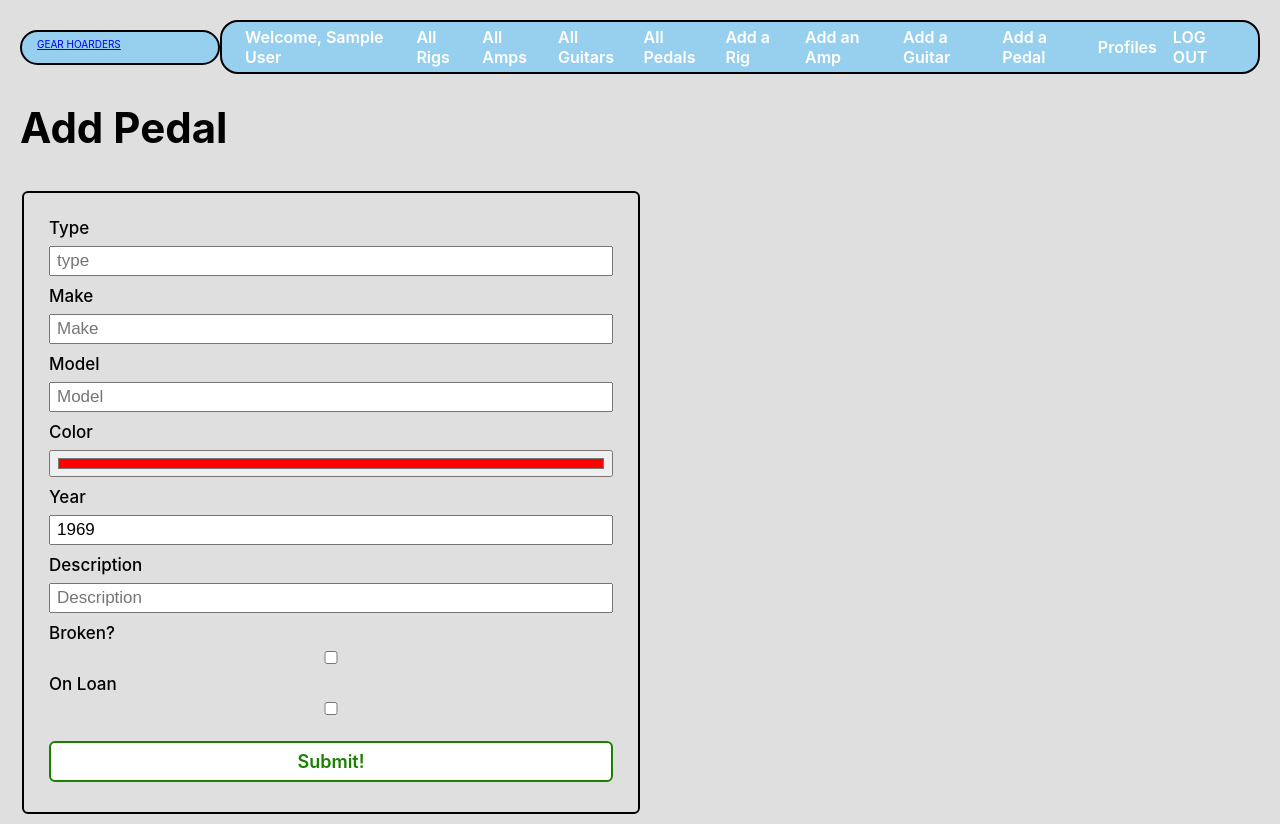
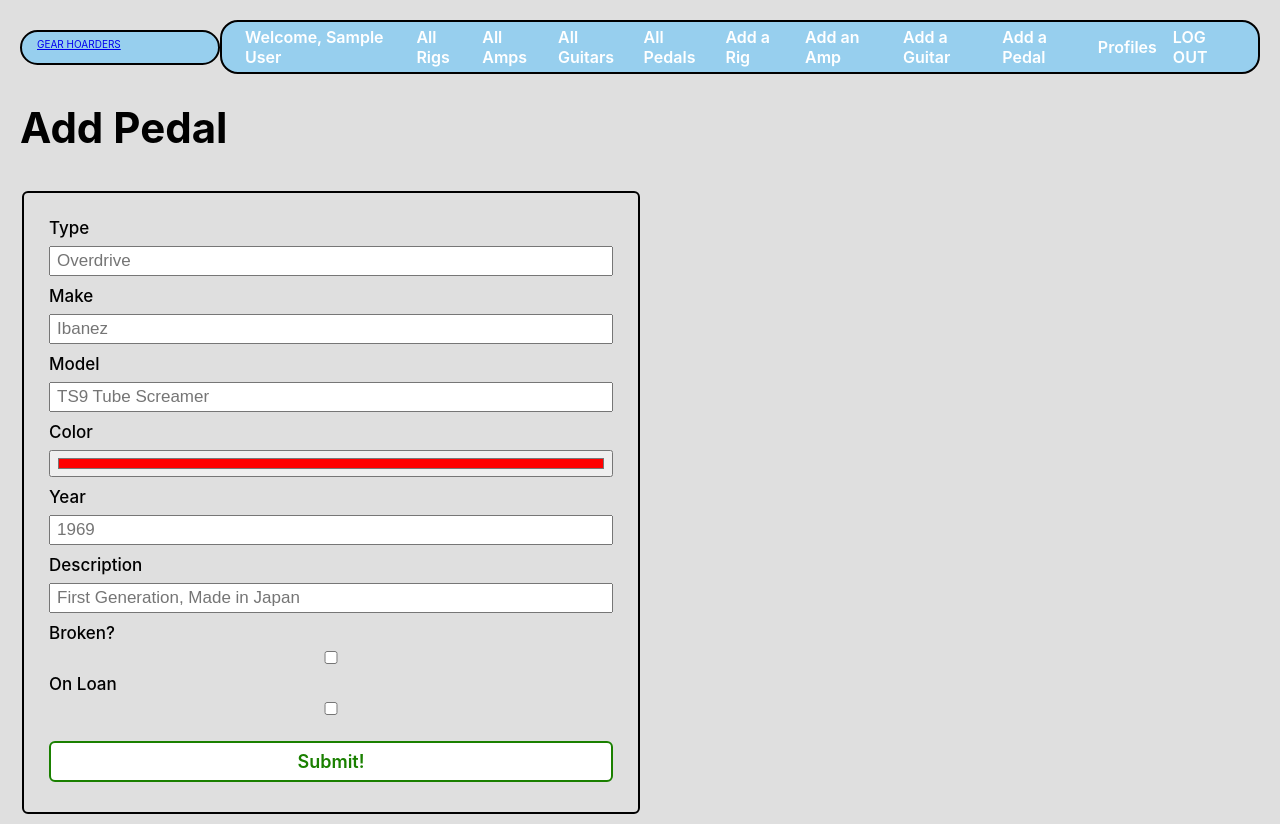
Before and after one commit to dcollis92/gear-hoarder-front-end, a React (Create React App) app: page /pedals/new in a window 1280 px wide. Built offline with nearby package versions, Linux system fonts and the light colour scheme; no server answers; sample sign-in values are in the browser's storage.

Commit message:
adjust pedal input

```diff
--- a/src/pages/Forms/PedalInput.jsx
+++ b/src/pages/Forms/PedalInput.jsx
@@ -3,28 +3,25 @@ const PedalInput = ({ form, handleChange }) => {
     <>
       <label htmlFor="type">Type</label>
       <input
-        value={form.type ? form.type : ''} onChange={handleChange} id="type"
-        required name="type" type="text" placeholder="type" autoComplete="off" />
+        value={form.type ? form.type : ''} onChange={handleChange} id="type" required name="type" type="text" placeholder="Overdrive" autoComplete="off" />
       <label htmlFor="make">Make</label>
       <input
-        value={form.make ? form.make : ''} onChange={handleChange} id="make"
-        required name="make" type="text" placeholder="Make" autoComplete="off" />
+        value={form.make ? form.make : ''} onChange={handleChange} id="make" required name="make" type="text" placeholder="Ibanez" autoComplete="off" />
       <label htmlFor="model">Model</label>
       <input
-        value={form.model ? form.model : ''} onChange={handleChange} id="model"
-        required name="model" type="text" placeholder="Model" autoComplete="off" />
+        value={form.model ? form.model : ''} onChange={handleChange} id="model" required name="model" type="text" placeholder="TS9 Tube Screamer" autoComplete="off" />
       <label htmlFor="color">Color</label>
       <input
-        value={form.color ? form.color : '#ff0000'} onChange={handleChange} id="color"
+        value={form.color ? form.color : '#000000'} onChange={handleChange} id="color"
         required name="color" type="color" placeholder="Color" autoComplete="off" />
       <label htmlFor="year">Year</label>
       <input
-        value={form.year ? form.year : '1969'} onChange={handleChange} id="year"
-        required name="year" type="year" placeholder="year" autoComplete="off" />
+        value={form.year ? form.year : ''} onChange={handleChange} id="year" required name="year" type="year" placeholder="1969"
+        autoComplete="off" />
       <label htmlFor="description">Description</label>
       <input
         value={form.description ? form.description : ''} onChange={handleChange} id="description"
-        required name="description" type="text" placeholder="Description" autoComplete="off" />
+        required name="description" type="text" placeholder="First Generation, Made in Japan" autoComplete="off" />
       <label htmlFor="isWorking">Broken?</label>
       <input
         checked={form.isWorking === 'true' ? true : false} onChange={handleChange} id="isWorking" type="checkbox" autoComplete="off" name="isWorking" />
```
